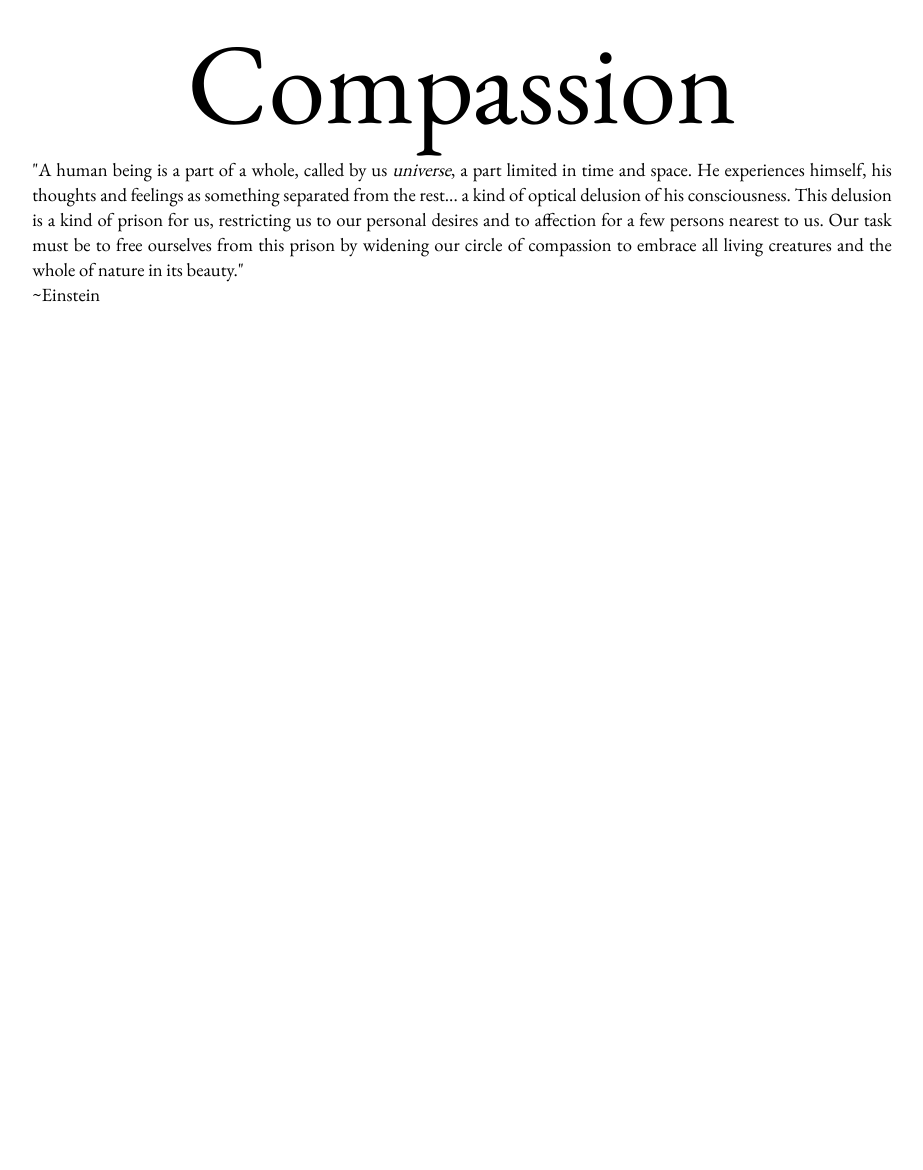
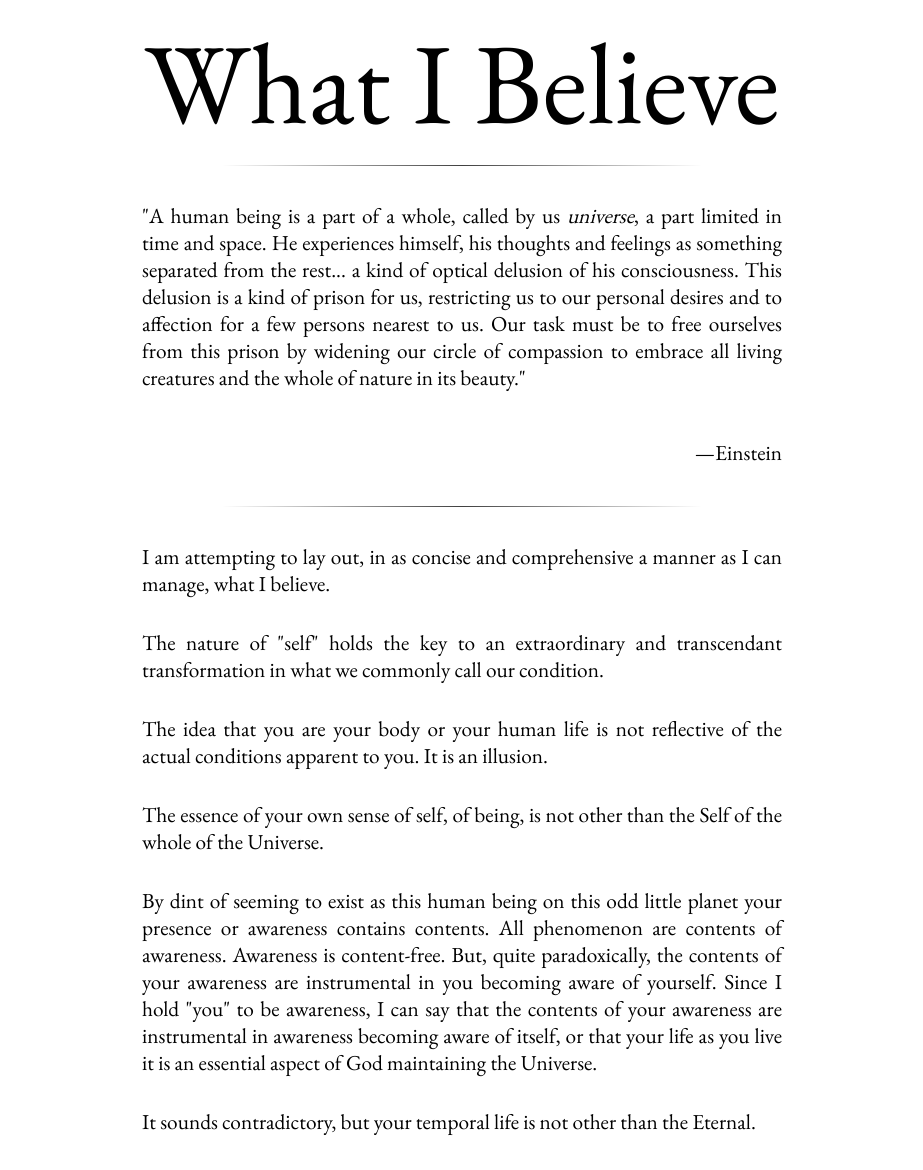
Before and after one commit to PhoenixBureau/homesite, a plain HTML site: page index.html in a window 1280 px wide. Shown: the top 1170 px of the page, without its empty margins (178-1101 px from the left). Before the commit the page ends 800 px from the top, so only its background shows below. Drawn offline with nearby package versions, Linux system fonts and the light colour scheme; a web font is replaced by a local one.

Commit message:
Start at the very beginning.

```diff
--- a/index.html
+++ b/index.html
@@ -17,15 +17,53 @@ body {
  font-family: 'EB Garamond', serif;
 }
 p {
- width: 68%;
+ max-width: 30em;
  text-align: justify;
- font-size: 14pt;
+ font-size: 16pt;
  margin: auto;
+ padding-bottom: 1.5em;
+}
+p.attrib {
+ text-align: right;
+}
+hr {
+ margin-bottom: 2.25em;
+ max-width: 30em;
+ border: 0; height: 1px; background-image: -webkit-linear-gradient(left, rgba(0,0,0,0), rgba(0,0,0,0.75), rgba(0,0,0,0)); background-image: -moz-linear-gradient(left, rgba(0,0,0,0), rgba(0,0,0,0.75), rgba(0,0,0,0)); background-image: -ms-linear-gradient(left, rgba(0,0,0,0), rgba(0,0,0,0.75), rgba(0,0,0,0)); background-image: -o-linear-gradient(left, rgba(0,0,0,0), rgba(0,0,0,0.75), rgba(0,0,0,0));
 }
 </style>
 </head>
 <body>
- <h1>Compassion</h1>
+ <h1>What I Believe</h1>
+ <hr>
+<blockquote cite="http://rescomp.stanford.edu/~cheshire/EinsteinQuotes.html">
  <p>&quot;A human being is a part of a whole, called by us <em>universe</em>, a part limited in time and space. He experiences himself, his thoughts and feelings as something separated from the rest... a kind of optical delusion of his consciousness. This delusion is a kind of prison for us, restricting us to our personal desires and to affection for a few persons nearest to us. Our task must be to free ourselves from this prison by widening our circle of compassion to embrace all living creatures and the whole of nature in its beauty.&quot;
- <p>~Einstein
+</blockquote>
+ <p class="attrib">&mdash;Einstein
+ <hr>
+
+ <p>I am attempting to lay out, in as concise and comprehensive a manner as I can manage, what I believe.
+
+ <p>The nature of "self" holds the key to an extraordinary and transcendant transformation in what we commonly call our condition.
+
+ <p>The idea that you are your body or your human life is not reflective of the actual conditions apparent to you.  It is an illusion.
+
+ <p>The essence of your own sense of self, of being, is not other than the Self of the whole of the Universe.
+
+ <p>By dint of seeming to exist as this human being on this odd little planet your presence or awareness contains contents.  All phenomenon are contents of awareness. Awareness is content-free. But, quite paradoxically, the contents of your awareness are instrumental in you becoming aware of yourself.  Since I hold "you" to be awareness, I can say that the contents of your awareness are instrumental in awareness becoming aware of itself, or that your life as you live it is an essential aspect of God maintaining the Universe.
+
+ <p>It sounds contradictory, but your temporal life is not other than the Eternal.
+ <p>
+ <p>The one question it is needful always to ask is, "Who is it that is experiencing the phenomenon?"
+ <p>
+ <p>No matter the contents of your awareness the self (that is the context for those contents) is there.  By asking always "Who is this that is experiencing?" you can return your awareness to the awareness of awareness and, eventually, realize the Self.
+
+ <p>Because self has no qualities it is impossible to describe.  It is neither hot nor cold, it has no size, and it experiences no passage of time as it is always now, eternal. There are no sides to it and no parts. It has no extent yet there is no place without it.  It cannot be pointed to yet everything in the Universe indicates it.  It is beyond all possible signification, yet it is the signifigance of all acts and events and things.
+
+ <p>It is this indescribable great thing that is your own very essence.  You are not other than that.
+
+ <p>To remember this is the point and purpose of your life.  If you are not seeking you are wasting a very precious chance.  Do not be misled by anything, this life is given you that you may remember who you are and return home. Any other pastime or passion is folly.
+
+ <p>The basics are clear: live simply, be goodly, remember God.
+
 </body>
```
